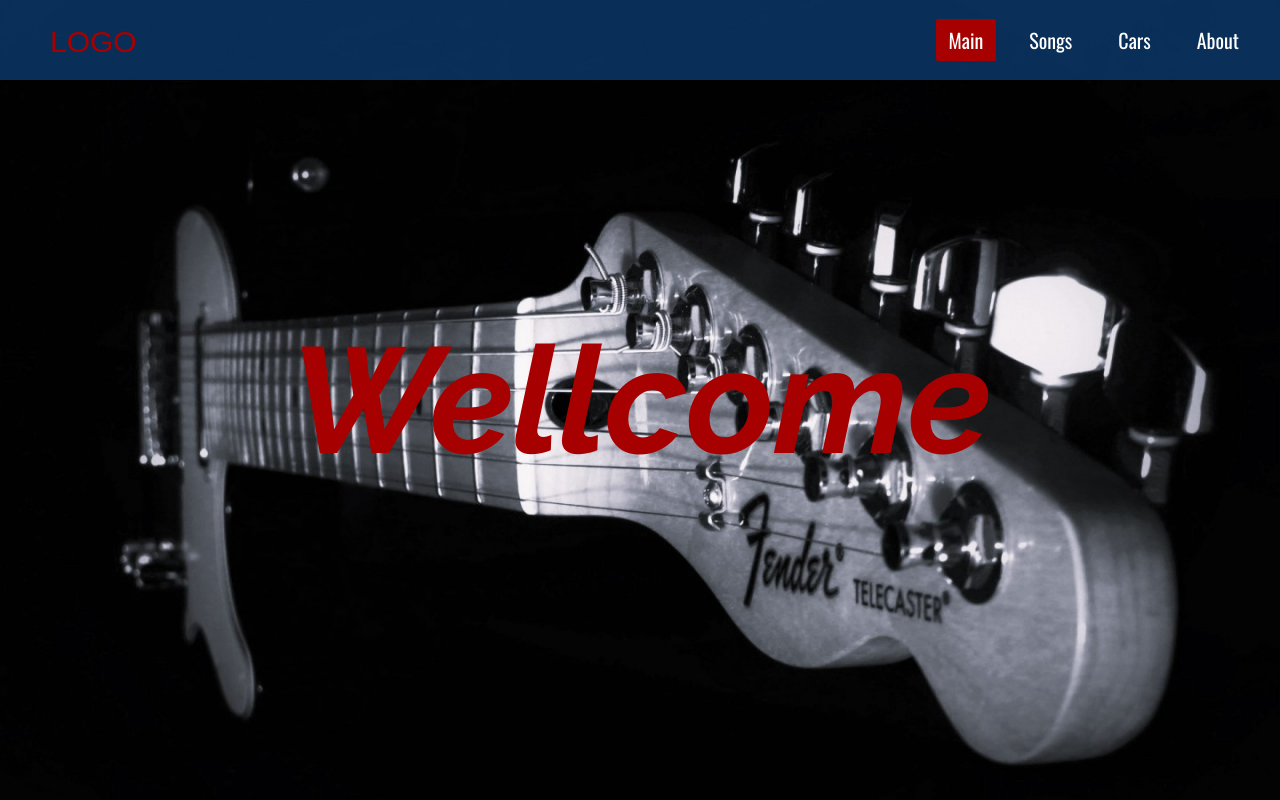
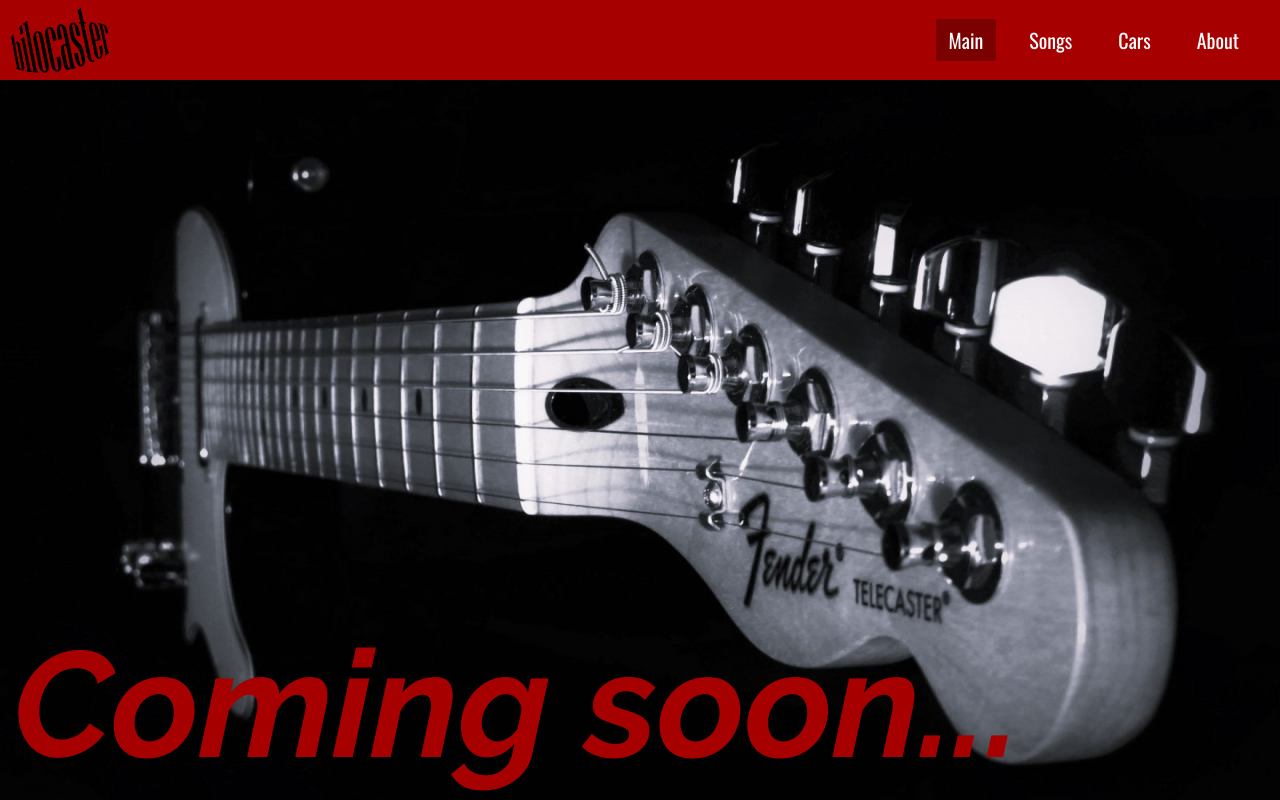
Before and after one commit to billcocaster/demo_site, a plain HTML site: page index.html in a window 1280 px wide. Drawn offline with nearby package versions, Linux system fonts and the light colour scheme.

Commit message:
coming soon

```diff
--- a/index.html
+++ b/index.html
@@ -10,7 +10,7 @@
     <div class="cont">
         <div class="navbar">
             <div class="logo">
-                <a href="#">LOGO</a>
+                <img src="logo.png" alt="logo">
             </div>
             <ul>
                 <li><a href="#" class="active">Main</a></li>
@@ -20,7 +20,7 @@
             </ul>
         </div>
         <div class="center">
-            <h1>Wellcome</h1>
+            <h1>Coming soon...</h1>
         </div>
     </div>
 
--- a/style.css
+++ b/style.css
@@ -14,20 +14,19 @@
 .cont .navbar{
     width: 100%;
     height: 80px;
-    background: rgba(22,112,214,0.4);
+    background: #A70000;
+
 }
 
 .navbar .logo{
     display: inline-block;
-    margin-left: 50px;
-    margin-top: 25px;
+    margin-left: -5px;
+    margin-top: -22px;
 }
 
-.navbar .logo a{
-    text-decoration: none;
-    font-size: 30px;
-    font-family: sans-serif;
-    color: #A70000;
+.navbar .logo img{
+    width: 135px;
+    height: auto;
 }
 
 .navbar ul li{
@@ -52,14 +51,14 @@
 
 .navbar ul li a.active,
 .navbar ul li a:hover{
-    background: #A70000;
+    background: #7B0000;
     border-radius: 2px;
 }
 
 .cont .center{
     position: absolute;
-    top: 50%;
-    left: 50%;transform: translate(-50%,-50%);
+    top: 77%;
+    left: 1%;
     font-family: Raleway;
     font-style: italic;
     color: #A70000;
```
Also changed, not shown: logo.png (added).
